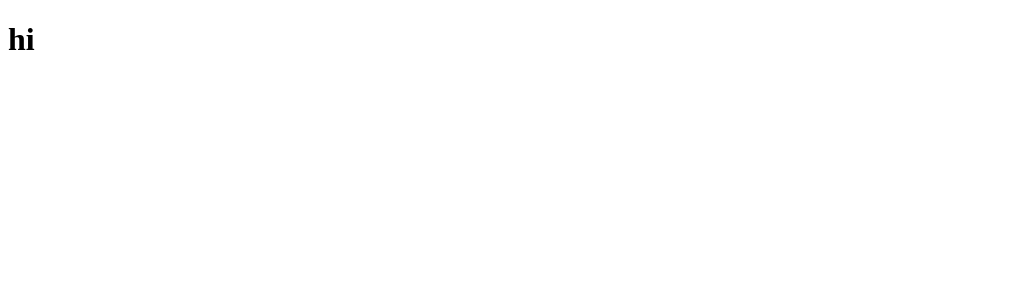
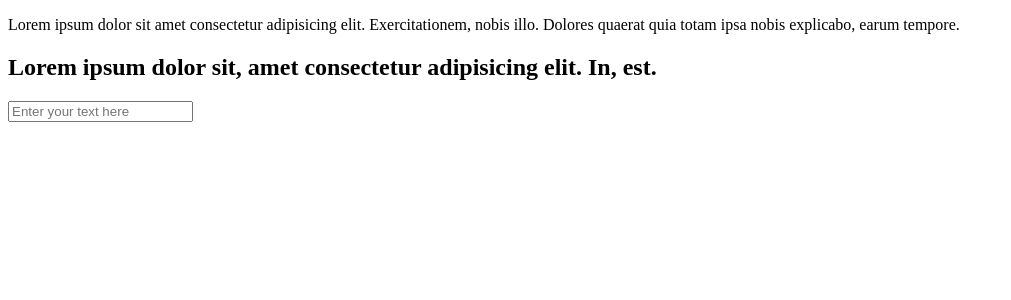
Before and after one commit to rakibulapon46/React-JS, a React (Vite) app in the folder 06/events-method/: page / in a window 1280 px wide. Shown: the top 300 px of the page, without its empty margins (0-1011 px from the left). Built offline with nearby package versions, Linux system fonts and the light colour scheme.

Commit message:
clipboard jsx

```diff
--- a/06/events-method/src/Clipboard.jsx
+++ b/06/events-method/src/Clipboard.jsx
@@ -1,9 +1,30 @@
 function Clipboard() {
+  const copyText = () => {
+    alert("Text copied");
+  };
+  const onCutText = () => {
+    console.log("Text cutted successfully");
+  };
+  const onPasteText = () => {
+    let myInput = document.getElementById('myInput');
+    setTimeout(() => {
+      alert(myInput.value)
+    }, 2000);
+  }
   return (
     <>
-    <h1>hi</h1>
+      <p onCopy={copyText}>
+        Lorem ipsum dolor sit amet consectetur adipisicing elit. Exercitationem,
+        nobis illo. Dolores quaerat quia totam ipsa nobis explicabo, earum
+        tempore.
+      </p>
+      <h2 onCut={onCutText}>
+        Lorem ipsum dolor sit, amet consectetur adipisicing elit. In, est.
+      </h2>
+      <input type="text" onPaste={onPasteText} id="myInput" placeholder="Enter your text here"/>
+
     </>
-  )
+  );
 }
 
-export default Clipboard
+export default Clipboard;
```
